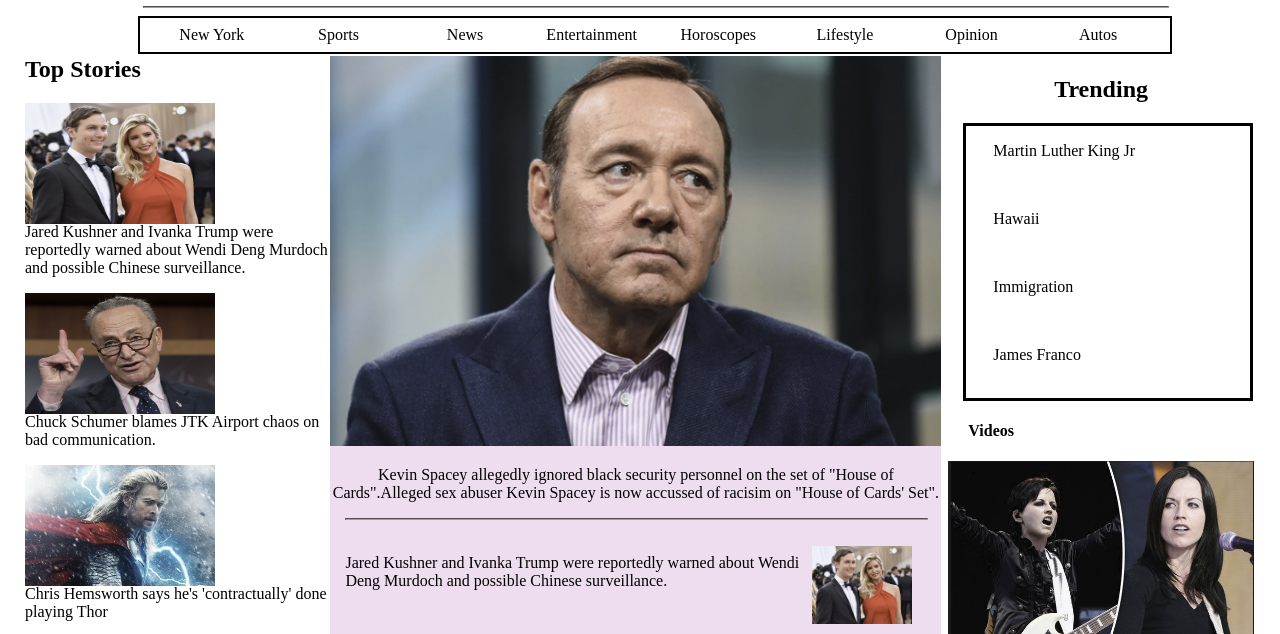
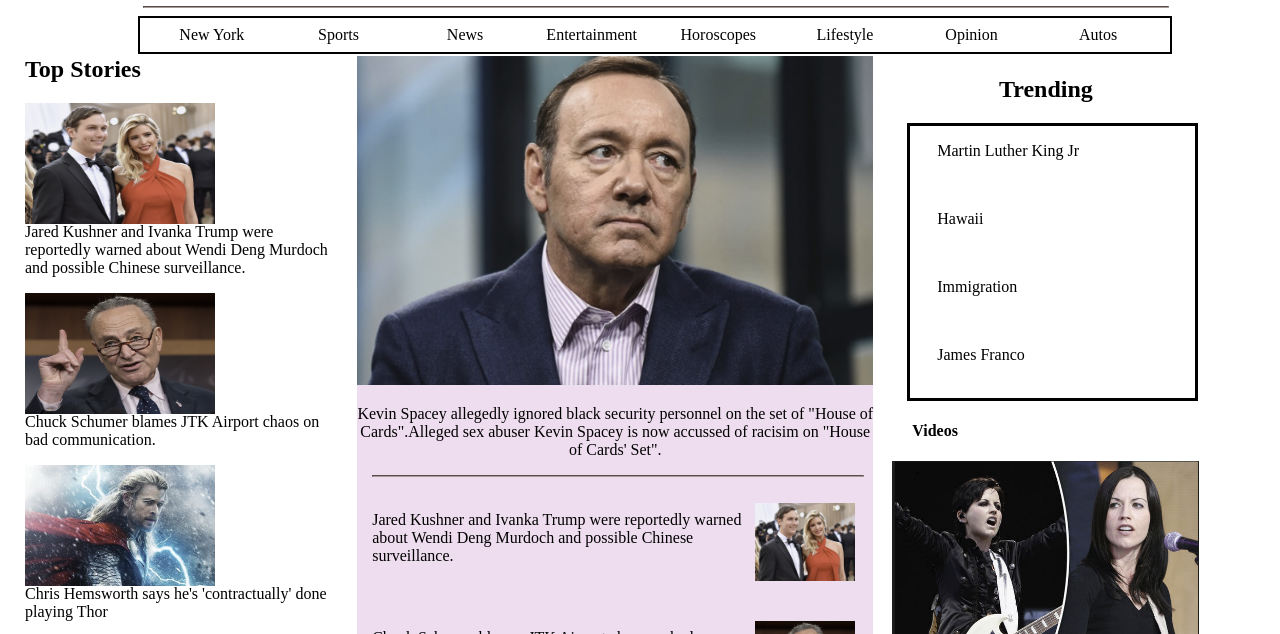
Before and after one commit to peterkariukimutuura/newspaperWebsite, a plain HTML site: page index.html in a window 1280 px wide. Shown: the part 129-763 px from the top of the page. Drawn offline with Linux system fonts and the light colour scheme.

Commit message:
minor adjustments on the css

```diff
--- a/css/styles.css
+++ b/css/styles.css
@@ -138,7 +138,9 @@
 			width: 25%;
 		}
 		div#center_part{
-			width: 50%;
+			    width: 42%;
+		    margin-left: 25px;
+		    margin-right: 12px;
 		}
 		div#trends_videos{
 			width: 25%;
```
